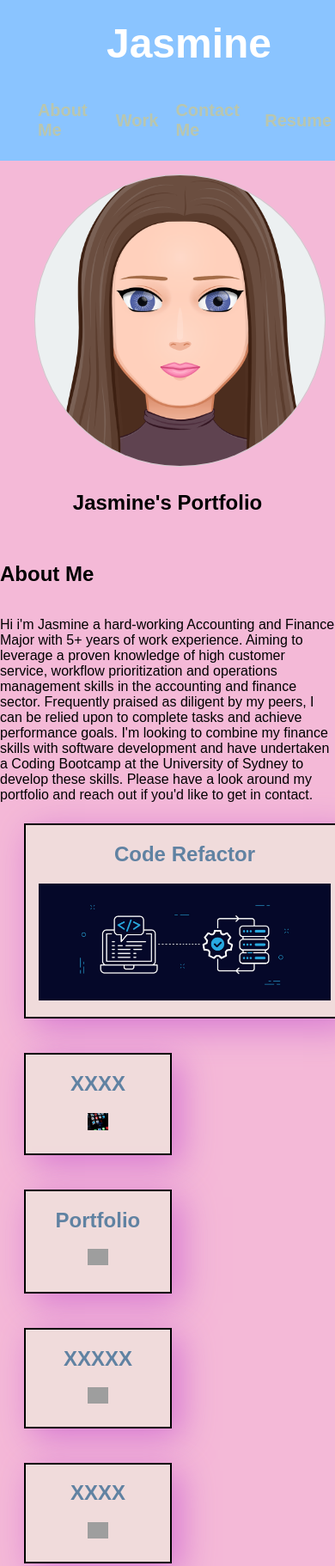
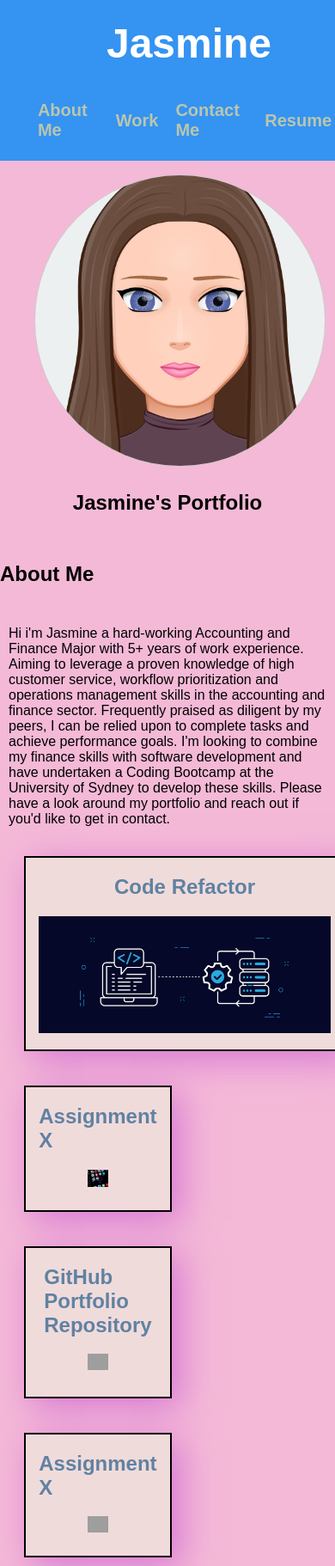
Before and after one commit to Jvn101/02-Advanced-CSS-Jasmines-Portfolio, a plain HTML site: page index.html in a window 390 px wide. Shown: the top 1822 px of the page at 86% size. Drawn offline with Linux system fonts and the light colour scheme; grey boxes are pictures that could not be loaded.

Commit message:
Update CSS and html code

```diff
--- a/assets/css/style.css
+++ b/assets/css/style.css
@@ -1,6 +1,5 @@
-/* create custom CSS variables (also called custom properties) and apply them to the root of the page, making them accessible to all other CSS */
+/* custom CSS design for portfolio website */
 :root {
-  /* declare a variable with `--` syntax have not implement this effectively in the below code yet*/
   --dark: #6082a2;
   --light: #fff;
   --navlink-color: #b9c6ae;
@@ -10,32 +9,6 @@ body {
   margin: 0%;
   font-family: sans-serif;
   background-color: #f4b9d7;
-
-}
-
-
-
-section {
-  display: flex;
-
-  justify-content: space-between;
-  flex-direction: row;
-  flex-wrap: wrap;
-  margin: 2%;
-
-}
-
-.container-main {
-  max-width: 1200px;
-  margin: 0 auto;
-  box-sizing: border-box;
-}
-
-.inner-container {
-  display: flex;
-  justify-content: space-between;
-  flex-wrap: wrap;
-  box-sizing: border-box;
 }
 
 /* stylying for website name and navigation background box */
@@ -58,13 +31,6 @@ header h1 {
   margin: 0;
   display: flex;
   border: 50%;
-
-}
-
-/*applied to website name - 'Jasmine'*/
-header h1:hover {
-  opacity: 0.7;
-  cursor: grab;
 }
 
 h1 {
@@ -72,56 +38,22 @@ h1 {
   color: var(--light);
 }
 
-.intro-image {
-  display: flex;
-  justify-content: center;
-  align-items: center;
-  flex-direction: column;
+/*applied when hovering over website name - 'Jasmine'*/
+header h1:hover {
+  opacity: 0.7;
+  cursor: grab;
 }
 
-#about-me {
-
-}
-
-/* h2 {
-  margin: 2% 0;
-  padding: 0 20px 10px;
-  font-size: 250%;
-} */
-
-
-/* footer {
-  justify-content: space-between;
-  background-color: var(--dark);
-  color: var(--light);
-  /* min-width: 1000px;
-  max-width: 1200px;
-  margin: 0 auto;
-
-}
-
-footer.h1 {
-  position: relative;
-  align-items: center;
-  margin: 0; */
-
-
-
-/* I feel like i shouldn't need all the below code for nav but when i start to combine/take things out it ruins the website */
+/*navigation bar formatting start*/
 .top-nav {
   display: inline-block;
 }
-
-/* div {
-  display: flex;
-} */
 
 .top-nav ul {
   display: flex;
   gap: 20px;
   justify-content: space-between;
   align-items: center;
-  /* min-width: 500px; */
   list-style: none;
   font-size: 20px;
 }
@@ -136,8 +68,16 @@ nav a {
 nav a:hover {
   color: var(--light);
 }
+/*navigation bar formatting end*/
 
-/* avatar */
+/* avatar image formatting start*/
+.intro-image {
+  display: flex;
+  justify-content: center;
+  align-items: center;
+  flex-direction: column;
+}
+
 .avatar {
   min-width: 22vw;
   height: 40vh;
@@ -151,21 +91,87 @@ nav a:hover {
   align-items: left;
   border-radius:50%;
   border:#CCCCCC thin solid;
-
 }
 
 .avatar:hover {
   opacity: 0.7;
   box-shadow: 10px 10px 40px 1px rgb(215, 121, 211);
 }
+/* avatar image formatting end*/
 
+section {
+  display: flex;
+  justify-content: space-between;
+  flex-direction: row;
+  flex-wrap: wrap;
+  margin: 2%;
+}
 
-/* .container-footer {
+section p {
+  padding: 10px;
+}
+
+/* main section portfolio images and text formatting*/
+.container-main {
   max-width: 1200px;
   margin: 0 auto;
-} */
+  box-sizing: border-box;
+}
 
+.inner-container {
+  display: flex;
+  justify-content: space-between;
+  flex-wrap: wrap;
+  box-sizing: border-box;
+}
 
+.card {
+  box-sizing: border-box;
+  width: 46%;
+  border: 2px solid rgb(1, 1, 1);
+  box-shadow: 10px 10px 40px 1px rgb(215, 121, 211);
+  color: var(--dark);
+  padding: 0 72px 27px;
+  margin: 0 20px 40px;
+  flex-direction: column;
+  display: flex;
+  align-items: center;
+  justify-content: center;
+  background-color: rgb(240, 219, 219);
+}
+
+.card-feature {
+  width: 100%;
+  padding: 0 15px 15px;
+  margin: 0 20px 40px;
+}
+
+/* Card header styles, including position */
+.card h2 {
+  display: flex;
+  align-items: center;
+  justify-content: center;
+  font-size: 150%;
+  width: 90%;
+}
+
+.card img {
+  max-width: 100%;
+  align-items: center;
+}
+
+/* Setting mouse hover shadow animation */
+.card:hover,.card:hover h2 {
+  box-shadow: inset 0px 0px 8px var(--accent), 0 0 15px var(--accent);
+  opacity: 0.7;
+}
+
+.card-feature:hover,.card-feature:hover h2 {
+  box-shadow: inset 0px 0px 8px var(--accent), 0 0 15px var(--accent);
+  opacity: 0.7;
+}
+
+/* Footer formatting */
 footer{
   display: flex;
   justify-content: space-between;
@@ -175,11 +181,6 @@ footer{
   color: var(--navlink-color);
   padding-left: 20px;
   padding-right: 20px;
-}
-
-
-footer a:hover {
-  color: var(--light);
 }
 
 footer ul{
@@ -192,123 +193,30 @@ footer ul li{
   margin-left: 50px;
 }
 
-/* footer ul {
-
-  gap: 200px;
-  justify-content: space-evenly;
-  list-style: none;
-
-  background-color: var(--dark);
-  min-height: 50px;
-  align-items: center;
-
-  background-color: unset;
-
-
-} */
-
-
-/* Code card styles */
-/* Card flex properties, spacing and border */
-.card {
-  box-sizing: border-box;
-  width: 46%;
-  border: 2px solid rgb(1, 1, 1);
-  box-shadow: 10px 10px 40px 1px rgb(215, 121, 211);
-  color: var(--dark);
-
-
-  padding: 0 72px 27px;
-  margin: 0 20px 40px;
-
-
-  flex-direction: column;
-  display: flex;
-
-  align-items: center;
-  justify-content: center;
-
-  background-color: rgb(240, 219, 219);
-
+footer a:hover {
+  color: var(--light);
 }
 
-.card-feature {
-  width: 100%;
-  padding: 0 15px 15px;
-  margin: 0 20px 40px;
-}
-
-
-/* Card header styles, including position relative deflection */
-.card h2 {
-  display: flex;
-  align-items: center;
-  justify-content: center;
-  font-size: 150%;
-  width: 90%;
-
-
-
-  /* border-radius: 5px;
-  position: relative;
-  top: -15px;
-  background-color: var(----darkd);
-  margin-left: auto;
-  margin-right: auto;
-  padding: 5px; */
-
-
-}
-
-.card img {
-  max-width: 100%;
-  align-items: center;
-}
-
-
-
-/* Setting mouse hover shadow animation */
-.card:hover,.card:hover h2 {
-  box-shadow: inset 0px 0px 8px var(--accent), 0 0 15px var(--accent);
-  opacity: 0.7;
-}
-
-.card-feature:hover,.card-feature:hover h2 {
-  box-shadow: inset 0px 0px 8px var(--accent), 0 0 15px var(--accent);
-  opacity: 0.7;
-}
-
-
-
-/* Cards are split into two columns at 992px or smaller */
+/* dynamic view for screens 992px-769px */
 @media screen and (max-width: 992px) {
   header, main, body, article, section {
-
     flex-direction: column;
   }
-  /* section {
-    padding-right: 0;
-  } */
 
   /* Change the header color */
   header {
     background: #772014;
-
   }
 }
 
-/* Cards are stacked on top of each other at 768px or smaller */
+/* dynamic view for screens 768px or smaller */
 @media screen and (max-width: 768px) {
   header, main ,body, article, section {
     flex-direction: column;
   }
-  /* section {
-    padding-right: 0;
-  } */
 
   /* Change the header color */
   header {
-    background: #8ac4ff;
-
+    background: #3593f1;
   }
 }
--- a/index.html
+++ b/index.html
@@ -10,8 +10,9 @@
 
   <body>
     <header>
+      <!--Site Header-->
       <h1>Jasmine</h1>
-      <nav class="top-nav">
+      <nav class="top-nav"> <!-- navigation bar-->
         <ul>
           <li><a href="#about-me">About Me</a></li>
           <li><a href="#Work">Work</a></li>
@@ -22,14 +23,14 @@
     </header>
 
     <main>
+      <!-- Website Image-->
       <figure class="intro-image">
         <img class="avatar" src="./assets/Images/avatar.png" alt="avatar" />
         <h2>Jasmine's Portfolio</h2>
       </figure>
 
-      <!-- Flex container -->
+      <!-- Website 'About Me' introduction -->
       <section class="container-main">
-
           <h2 id="about-me">About Me</h2>
           <p>
             Hi i'm Jasmine a hard-working Accounting and Finance Major with 5+
@@ -45,7 +46,7 @@
           </p>
 
           <section class="inner-container">
-            <!-- haven't closed the previous section but if i do it makes each card full screen -->
+
             <!-- Card 1-->
             <div class="card card-feature">
               <h2 id="Work">Code Refactor</h2>
@@ -59,7 +60,7 @@
 
             <!-- Card 2 -->
             <div class="card">
-              <h2>XXXX</h2>
+              <h2>Assignment X</h2>
               <img
                 src="./assets/Images/Phone-Screen.png"
                 alt="Image of phone with application"
@@ -68,7 +69,7 @@
 
             <!-- Card 3 -->
             <div class="card">
-              <h2>Portfolio</h2>
+              <h2>GitHub Portfolio Repository</h2>
               <a
                 href="https://github.com/Jvn101/02-Advanced-CSS-Jasmines-Portfolio/"
                 ><img
@@ -79,7 +80,7 @@
 
             <!-- Card 4 -->
             <div class="card">
-              <h2>XXXXX</h2>
+              <h2>Assignment X</h2>
               <img
                 src="./assets/Images/Calculator.png"
                 alt="Image of phone with application"
@@ -88,17 +89,20 @@
 
             <!-- Card 5 -->
             <div class="card">
-              <h2>XXXX</h2>
+              <h2>Assignment X</h2>
               <img
                 src="./assets/Images/Code.png"
                 alt="Image of phone with application"
               />
             </div>
+
           </section>
 
       </section>
     </main>
 
+
+    <!-- Footer Section with Contact Us Links-->
     <footer class="container-footer">
       <h1 id="Contact-Us">Contact Me</h1>
       <div>
@@ -111,5 +115,6 @@
         </ul>
       </div>
     </footer>
+
   </body>
 </html>
```
Also changed, not shown: 1 other file.
